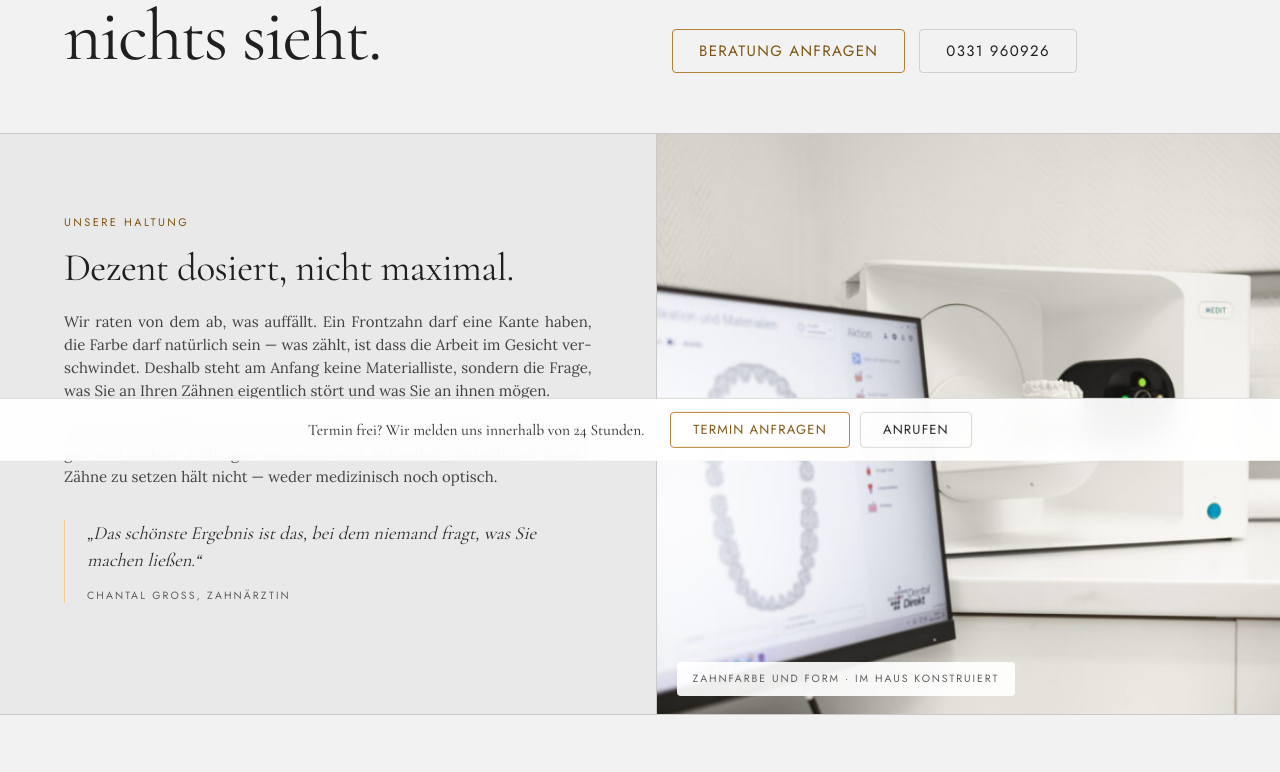
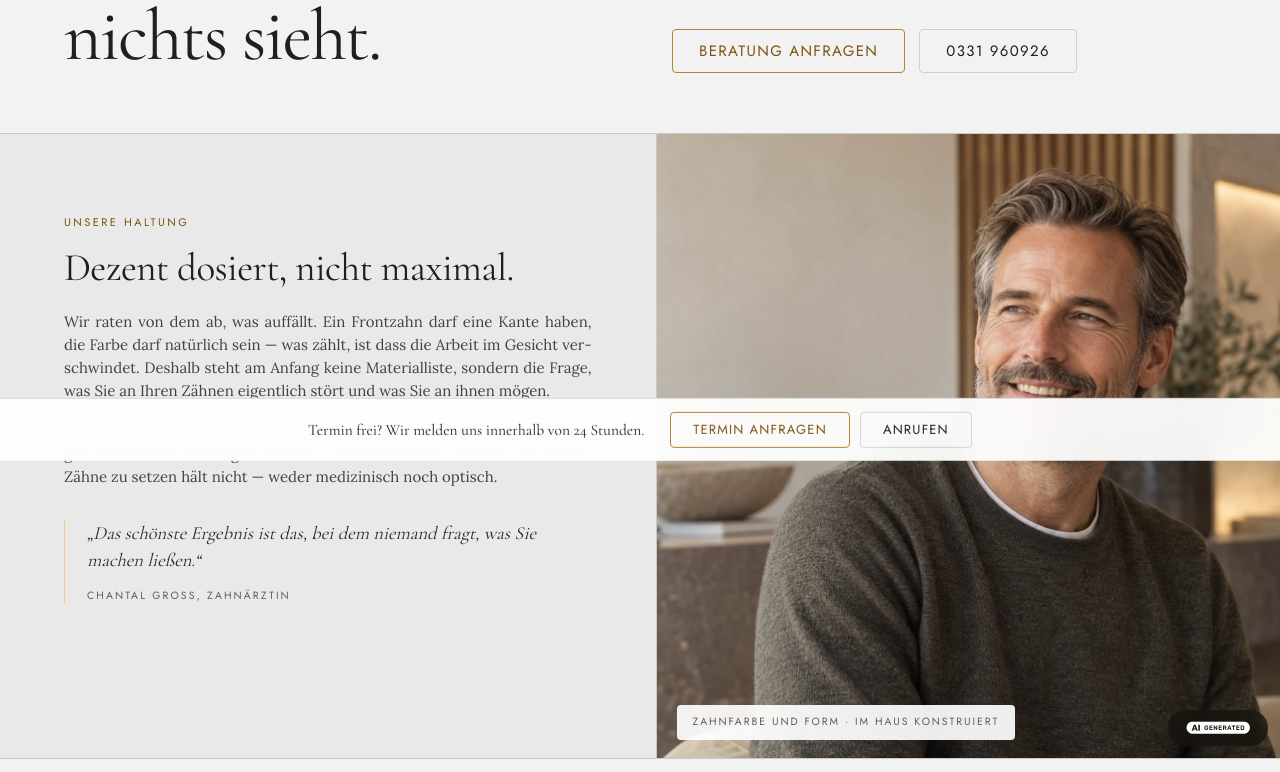
Before and after one commit to StefanPdm/zahnarztpraxis-gross, a Next.js app: page /aesthetische-zahnmedizin in a window 1280 px wide. Shown: the part 408-1180 px from the top of the page. Built offline with nearby package versions, Linux system fonts and the light colour scheme.

Commit message:
Implement code changes to enhance functionality and improve performance

```diff
--- a/app/aesthetische-zahnmedizin/page.tsx
+++ b/app/aesthetische-zahnmedizin/page.tsx
@@ -77,7 +77,15 @@ export default function AesthetischeZahnmedizin() {
           </blockquote>
         </div>
         <figure style={{ position: "relative", overflow: "hidden", minHeight: "580px", margin: "0", borderLeft: "1px solid var(--color-divider)" }}>
-          <Bild vorrang className="parallax-img" src="/uploads/scanner-labor.jpg" alt="Digitales Kiefermodell im Labor der Zahnarztpraxis Groß & Groß in Potsdam" />
+          {/* Kein Parallax-Rahmen: Der verschiebt das Bild beim Scrollen
+              um bis zu 116 px, und der Kopf stünde zeitweise halb im
+              Rahmen. So füllt es die Spalte, oben und unten fallen nur
+              je 30 px weg. */}
+          <Bild vorrang sizes="(max-width: 1000px) 100vw, 50vw" src="/uploads/aesthetik-laecheln-symbolbild.jpg" alt="Lächelnder Mann in einem hellen Raum" style={{ display: "block", width: "100%", height: "100%", objectFit: "cover" }} />
+          <span className="ai-badge">
+            {/* eslint-disable-next-line @next/next/no-img-element -- SVG-Kennzeichnung, nichts zu optimieren */}
+            <img src="/uploads/ai-generated-badge.svg" alt="KI-generiertes Bild" />
+          </span>
           <figcaption style={{ position: "absolute", left: "20px", bottom: "18px", display: "flex", gap: "14px", padding: "9px 16px", borderRadius: "var(--radius-md)", background: "rgba(255,255,255,0.92)", fontFamily: "var(--font-ui)", fontSize: "10.5px", letterSpacing: "0.18em", textTransform: "uppercase", color: "var(--color-neutral-700)" }}>
             Zahnfarbe und Form · im Haus konstruiert
           </figcaption>
--- a/app/zahnlabor/page.tsx
+++ b/app/zahnlabor/page.tsx
@@ -146,7 +146,10 @@ export default function Zahnlabor() {
           </blockquote>
         </div>
         <figure style={{ position: "relative", overflow: "hidden", minHeight: "620px", margin: "0", borderLeft: "1px solid var(--color-divider)" }}>
-          <Bild className="parallax-img" src="/uploads/scanner-labor.jpg" alt="Modellscanner im Zahnlabor mit dem digitalen Kiefermodell auf dem Monitor" />
+          {/* Kein Parallax-Rahmen: Der zeigt das Bild auf 140 % Höhe und
+              nähme 43 % der Breite weg — Monitor und Scanner stünden nur
+              noch halb im Bild. So füllt es den Rahmen und bleibt ganz. */}
+          <Bild sizes="(max-width: 1000px) 100vw, 50vw" src="/uploads/zahnlabor-modellscanner-zahnarztpraxis-potsdam.jpg" alt="Modellscanner im Zahnlabor mit dem digitalen Kiefermodell auf dem Monitor" style={{ display: "block", width: "100%", height: "100%", objectFit: "cover" }} />
           <figcaption style={{ position: "absolute", left: "20px", bottom: "18px", display: "flex", gap: "14px", padding: "9px 16px", borderRadius: "var(--radius-md)", background: "rgba(255,255,255,0.92)", fontFamily: "var(--font-ui)", fontSize: "10.5px", letterSpacing: "0.18em", textTransform: "uppercase", color: "var(--color-neutral-700)" }}>
             Modellscan · digitale Konstruktion
           </figcaption>
--- a/lib/bildmasse.json
+++ b/lib/bildmasse.json
@@ -18,6 +18,10 @@
   "/uploads/Zahnlabor.jpg": [
     1024,
     683
+  ],
+  "/uploads/aesthetik-laecheln-symbolbild.jpg": [
+    1254,
+    1254
   ],
   "/uploads/behandlungseinheit-instrumente-zahnarztpraxis-potsdam.jpg": [
     1400,
```
Also changed, not shown: public/uploads/aesthetik-laecheln-symbolbild.jpg (added), 1 other file (tests, documents, lock files or other folders).
